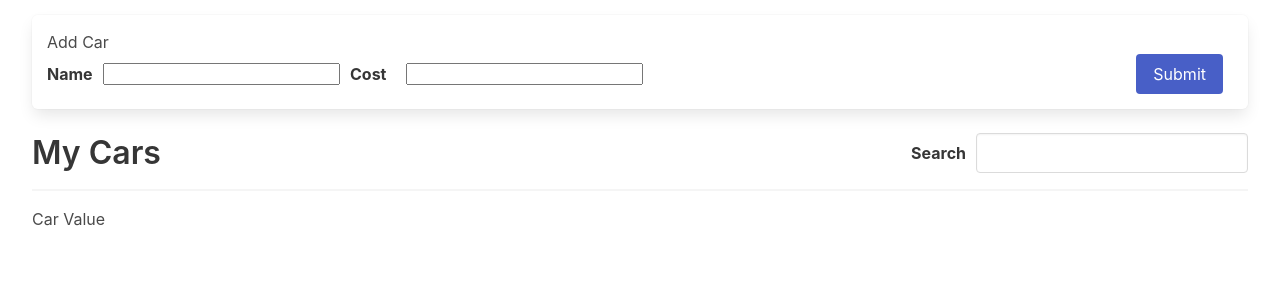
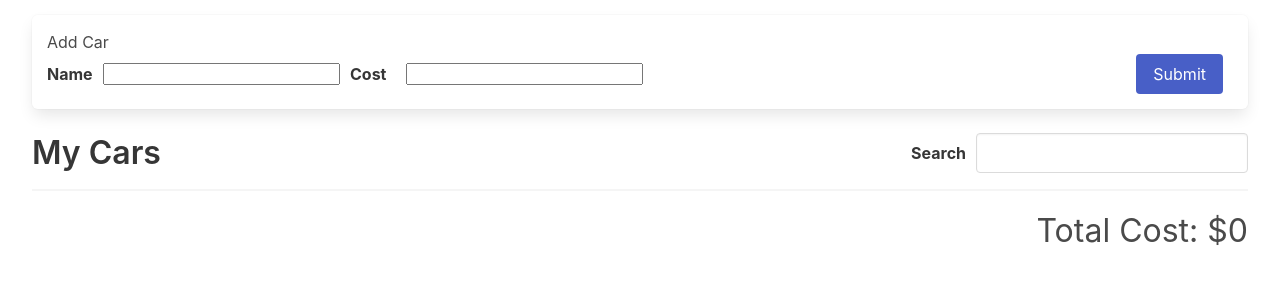
Before and after one commit to RDoll-Repo/Cars-RTK-Demo, a React (Create React App) app: page / in a window 1280 px wide. Shown: the top 300 px of the page. Built offline with nearby package versions, Linux system fonts and the light colour scheme.

Commit message:
car value

```diff
--- a/src/components/CarValue.js
+++ b/src/components/CarValue.js
@@ -1,5 +1,17 @@
+import { useSelector } from "react-redux";
+
 function CarValue() {
-    return <div>Car Value</div>
+    const totalCost = useSelector(({ cars: {data, searchTerm }}) =>
+        data
+            .filter((car) =>
+                car.name.toLowerCase().includes(searchTerm.toLowerCase())
+            )
+            .reduce((acc, car) => acc + car.cost, 0)
+    );
+
+    return <div className="car-value">
+        Total Cost: ${totalCost}
+    </div>;
 }
 
 export default CarValue;
```
